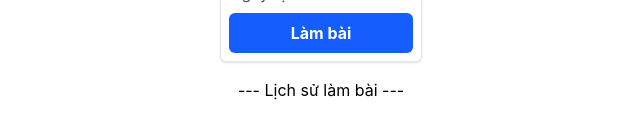
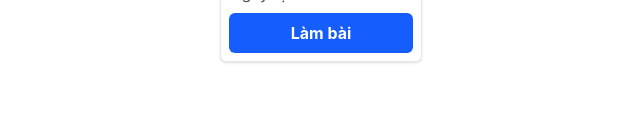
Before and after one commit to chpvchp/edu-sw, a React (Vite) app in the folder frontend/: page /bai-tap/1 in a window 1280 px wide. Shown: the part 184-322 px from the top of the page, without its empty margins (319-959 px from the left). Built offline with nearby package versions, Linux system fonts and the light colour scheme; no server answers.

Commit message:
chore: add style and remove history do exam

```diff
--- a/frontend/src/pages/InfoExamPage.tsx
+++ b/frontend/src/pages/InfoExamPage.tsx
@@ -8,13 +8,10 @@ export default function InfoExamPage() {
   const { data } = useInfoExam( idExam );
 
   return (
-    <main className="flex-1 flex flex-col items-center">
+    <main className="min-h-screen max-w-7xl flex-1 mx-auto">
       <CardInfoExam
         data={data}
       />
-      <div className="flex mt-2 p-2">
-        <p>--- Lịch sử làm bài ---</p>
-      </div>
     </main>
   )
 }
```
